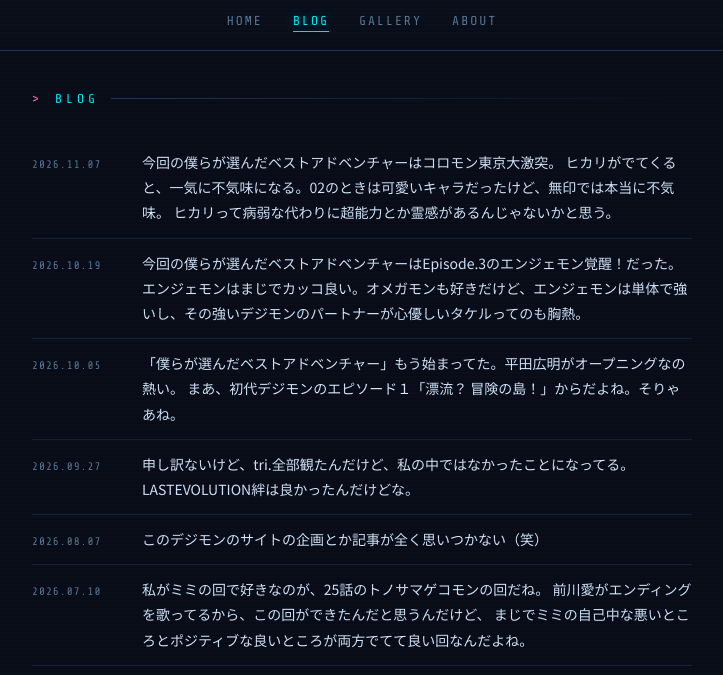
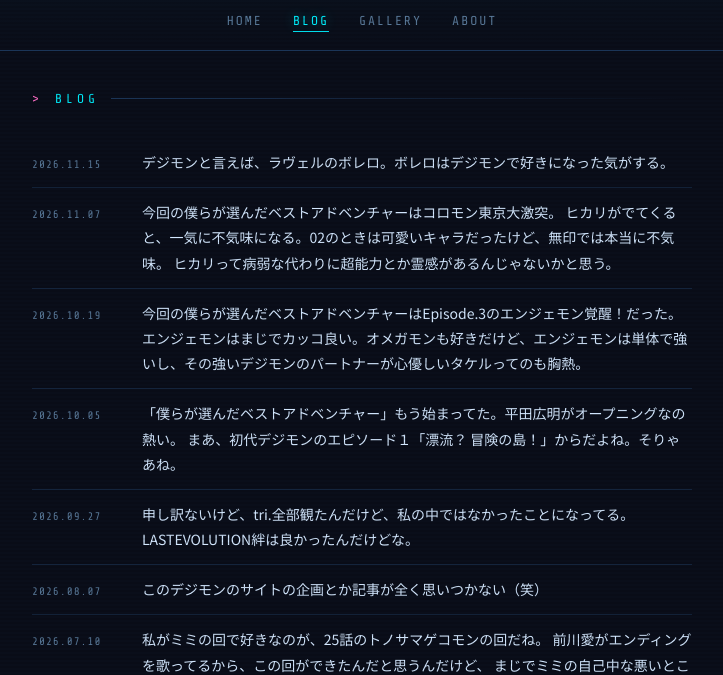
Before and after one commit to Azaleacreativeroom888/fan-digimon, a plain HTML site: page blog.html in a window 1280 px wide. Shown: the part 110-785 px from the top of the page, without its empty margins (278-1001 px from the left). Drawn offline with nearby package versions, Linux system fonts and the light colour scheme.

Commit message:
Update blog.html

```diff
--- a/blog.html
+++ b/blog.html
@@ -99,6 +99,11 @@
 
   <div class="container">
     <div class="page-title">BLOG</div>
+
+    <div class="entry">
+      <span class="date">2026.11.15</span>
+      <span class="text">デジモンと言えば、ラヴェルのボレロ。ボレロはデジモンで好きになった気がする。</span>
+    </div>
 
     <div class="entry">
       <span class="date">2026.11.07</span>
```
